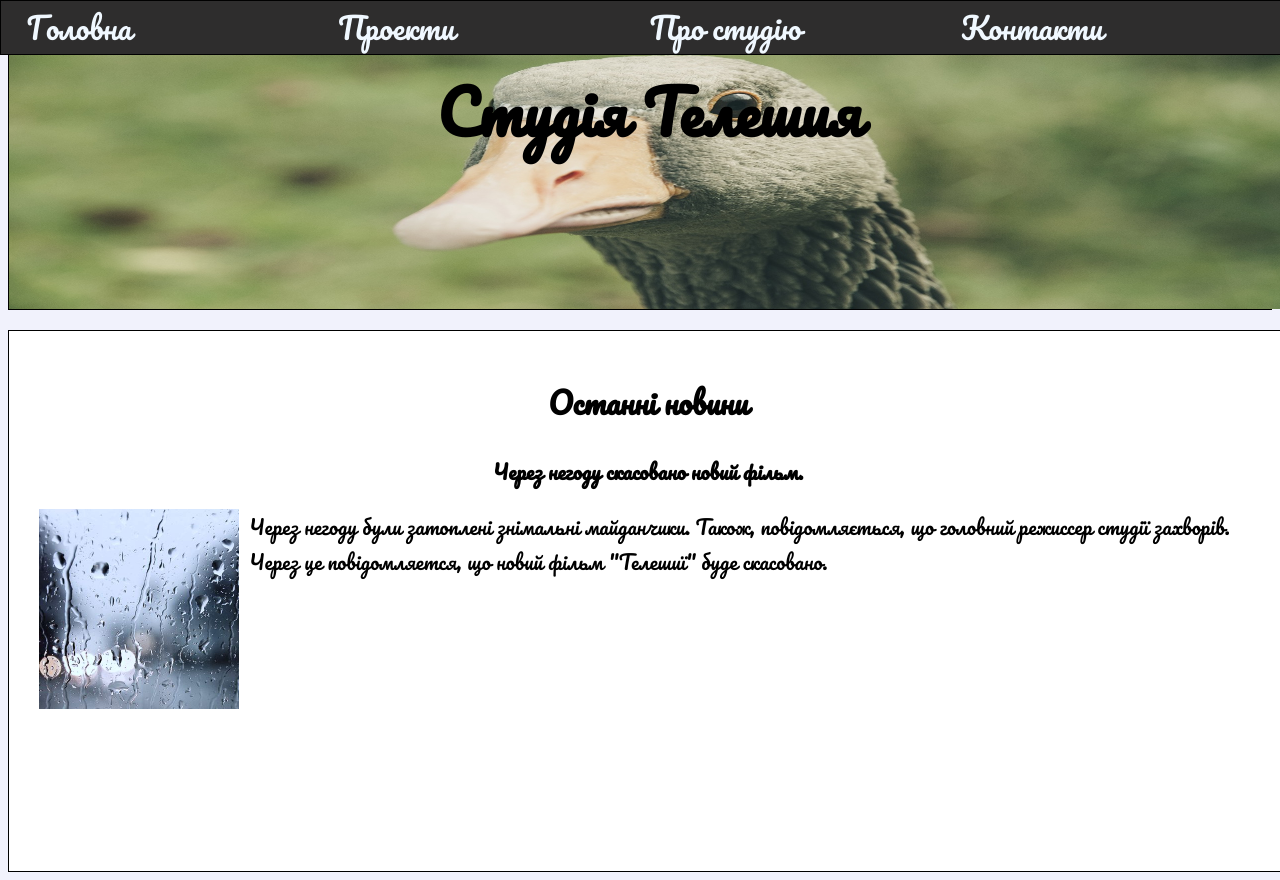
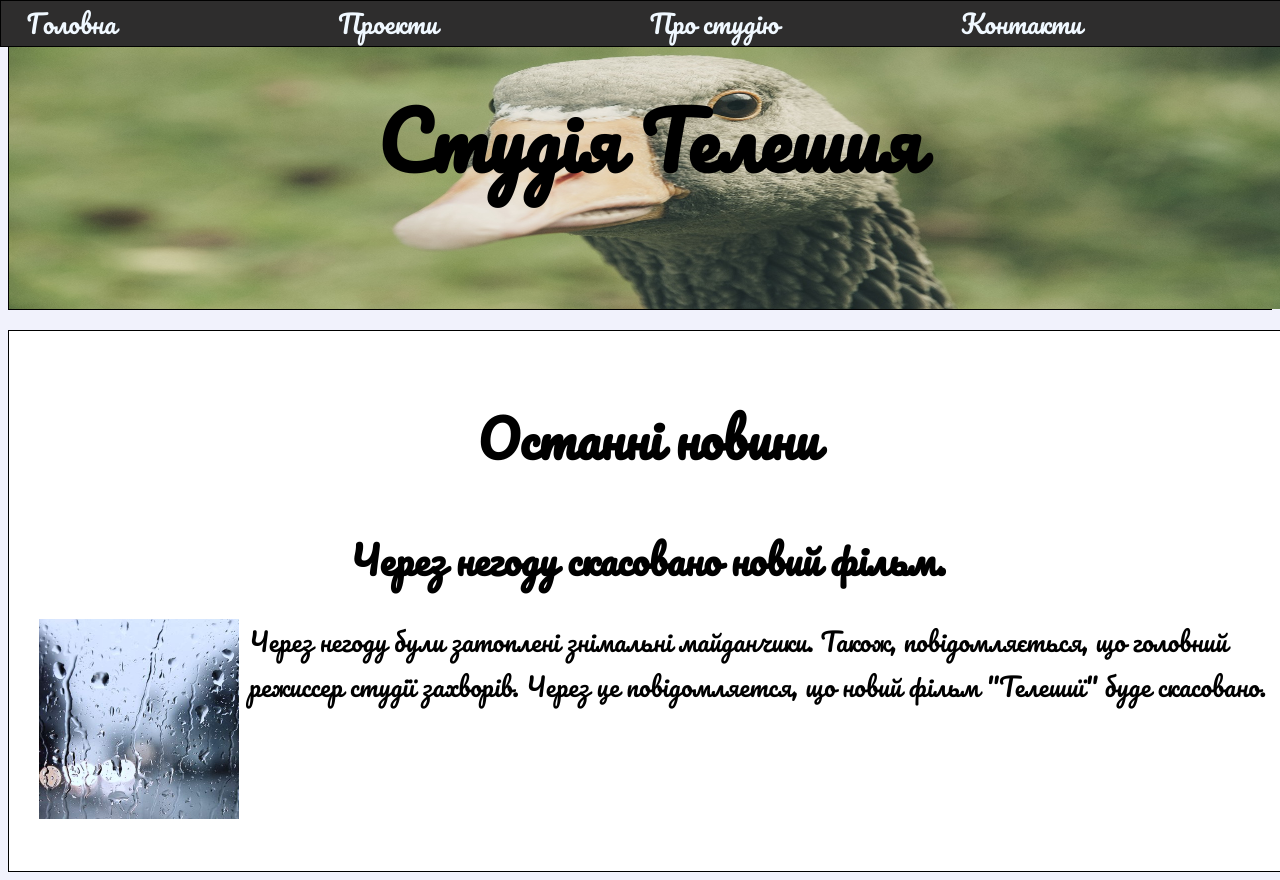
Before and after one commit to azazak123/teleshua, a plain HTML site: page index.html in a window 1280 px wide. Drawn offline with Linux system fonts and the light colour scheme.

Commit message:
Update css.css

```diff
--- a/css.css
+++ b/css.css
@@ -6,7 +6,7 @@
     transition: 1s;
     padding-left: 2%;
     padding-right: 2%;
-    font-size: 30px;
+    font-size: 2vw;
 }
 .menu li{
     list-style: none;
@@ -25,7 +25,7 @@
 .podmenu>li{
     display: block;
     width:100%;
-    font-size: 30px;
+    font-size: 2vw;
 }
 .menu>li:hover>.podmenu{
     top:50px;
@@ -51,7 +51,7 @@
     cursor: pointer;
 }
 .mpic{
-    font-size: 40px;
+    font-size: 4vw;
     display: flex;
     justify-content: center;
     background-size: 100vw 300px;
@@ -60,7 +60,7 @@
     background-image: url("gus.jpg");
 }
 main h2{
-    font-size: 30px;
+    font-size: 4vw;
     text-align: center;
 }
 main img{
@@ -71,7 +71,7 @@ main img{
 main h3{
     text-align: center;
     margin: 20px;
-    font-size: 20px;
+    font-size: 3vw;
 }
 header{
     border: 1px solid;
@@ -79,7 +79,7 @@ header{
 main section{
     padding: 20px;
     background-color: white;
-    font-size: 20px;
+    font-size: 2vw;
     border: 1px solid;
     min-height: 500px;
 }
```
